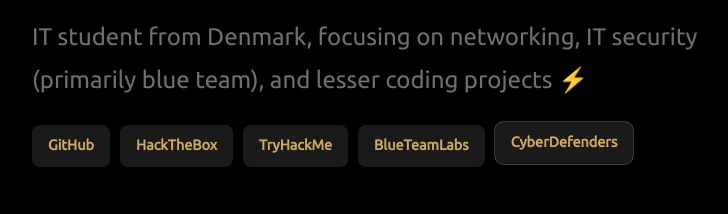
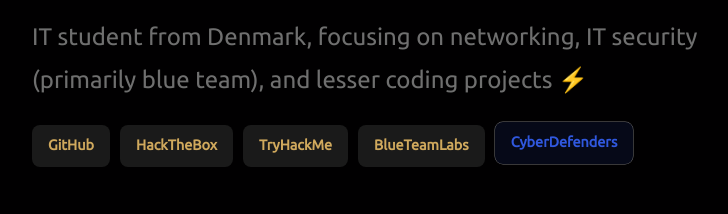
Before and after one commit to Univeth/univeth.github.io, a plain HTML site: page index.html in a window 1280 px wide. In both pictures the pointer is over the link "CyberDefenders". Shown: the part 296-510 px from the top of the page, without its empty margins (224-952 px from the left). Drawn offline with Linux system fonts and the light colour scheme.

Commit message:
Add files via upload

```diff
--- a/assets/styles.css
+++ b/assets/styles.css
@@ -44,7 +44,7 @@ header::after {
     position: absolute;
     bottom: 0;
     left: 0;
-    transform: scaleX(0.5); /* Scale the border-bottom to 50% width */
+    transform: scaleX(0.5);
 }
 
 
@@ -105,8 +105,6 @@ main {
     border: 2px solid #d0a95d;
 }
 
-
-
 h2 {
     clear: left;
     margin-top: 50px;
@@ -119,7 +117,6 @@ h2 {
     font-size: 2rem;
     position: relative;
 }
-
 
 
 ul {
@@ -197,7 +194,7 @@ main img {
     margin: 2rem auto;
     border-radius: 8px;
     border: 1px solid #d0a95d;
-    transition: transform 0.2s; /* Add transition here */
+    transition: transform 0.2s;
 }
 
 main img:hover {
@@ -251,7 +248,6 @@ main img:hover {
     transition: color 0.3s ease;
 }
 
-/* HackTheBox */
 .htb-link:hover {
     background-color: rgba(159, 239, 0, 0.1);
 }
@@ -259,7 +255,6 @@ main img:hover {
     color: #c5ff5c;
 }
 
-/* TryHackMe */
 .thm-link:hover {
     background-color: rgba(193, 17, 17, 0.1);
 }
@@ -267,7 +262,6 @@ main img:hover {
     color: #ff6b6b;
 }
 
-/* BlueTeamLabs */
 .btl-link:hover {
     background-color: rgba(44, 53, 108, 0.1);
 }
@@ -275,10 +269,16 @@ main img:hover {
     color: #7a86b8;
 }
 
-
 .github-link:hover {
     background-color: rgba(255, 255, 255, 0.1);
 }
 .github-link:hover h3 {
     color: #ffffffc4;
 }
+
+.cd-link:hover {
+    background-color: rgba(48, 88, 222, 0.1);
+}
+.cd-link:hover h3 {
+    color: #3058de;
+}
```
